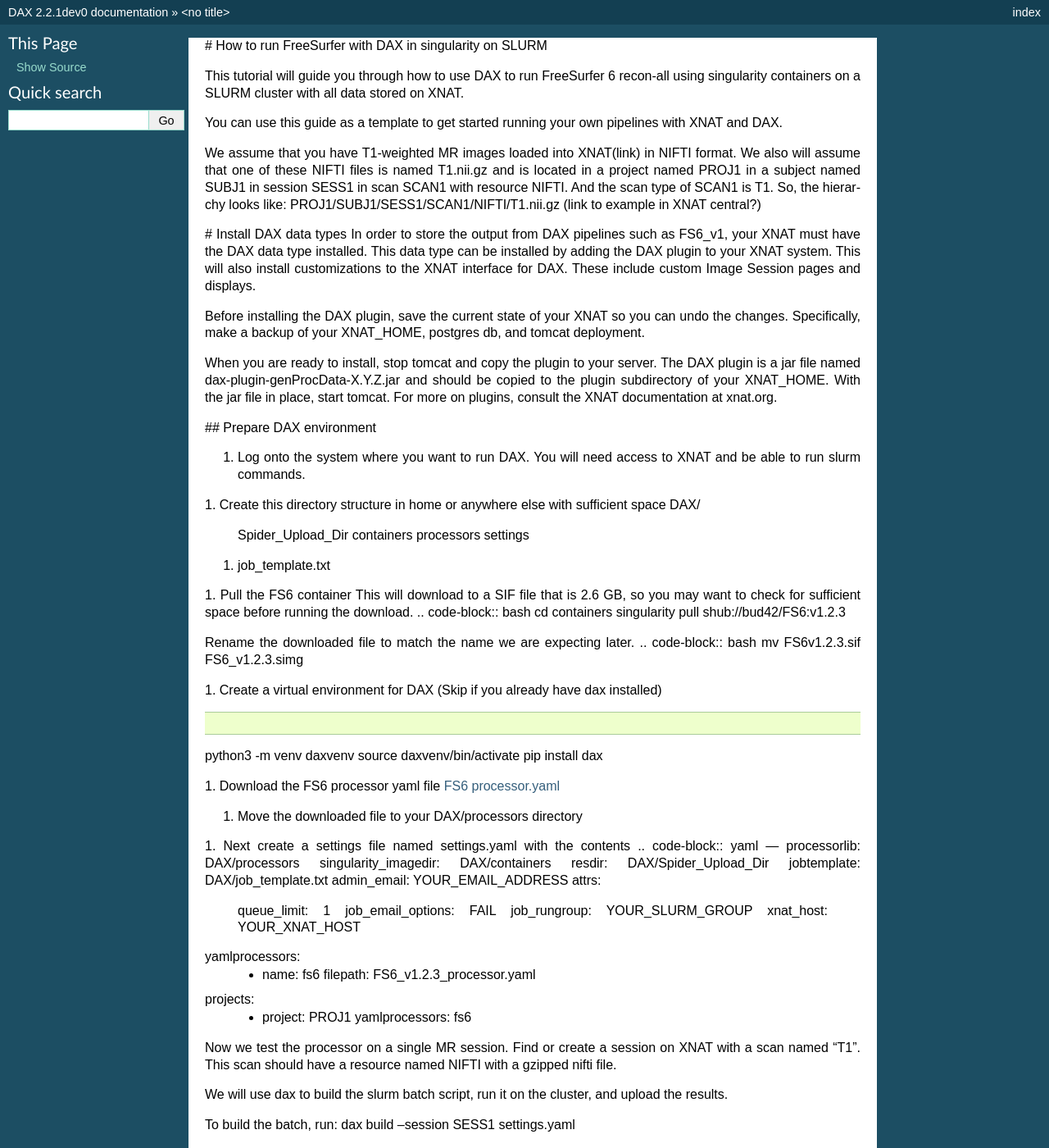
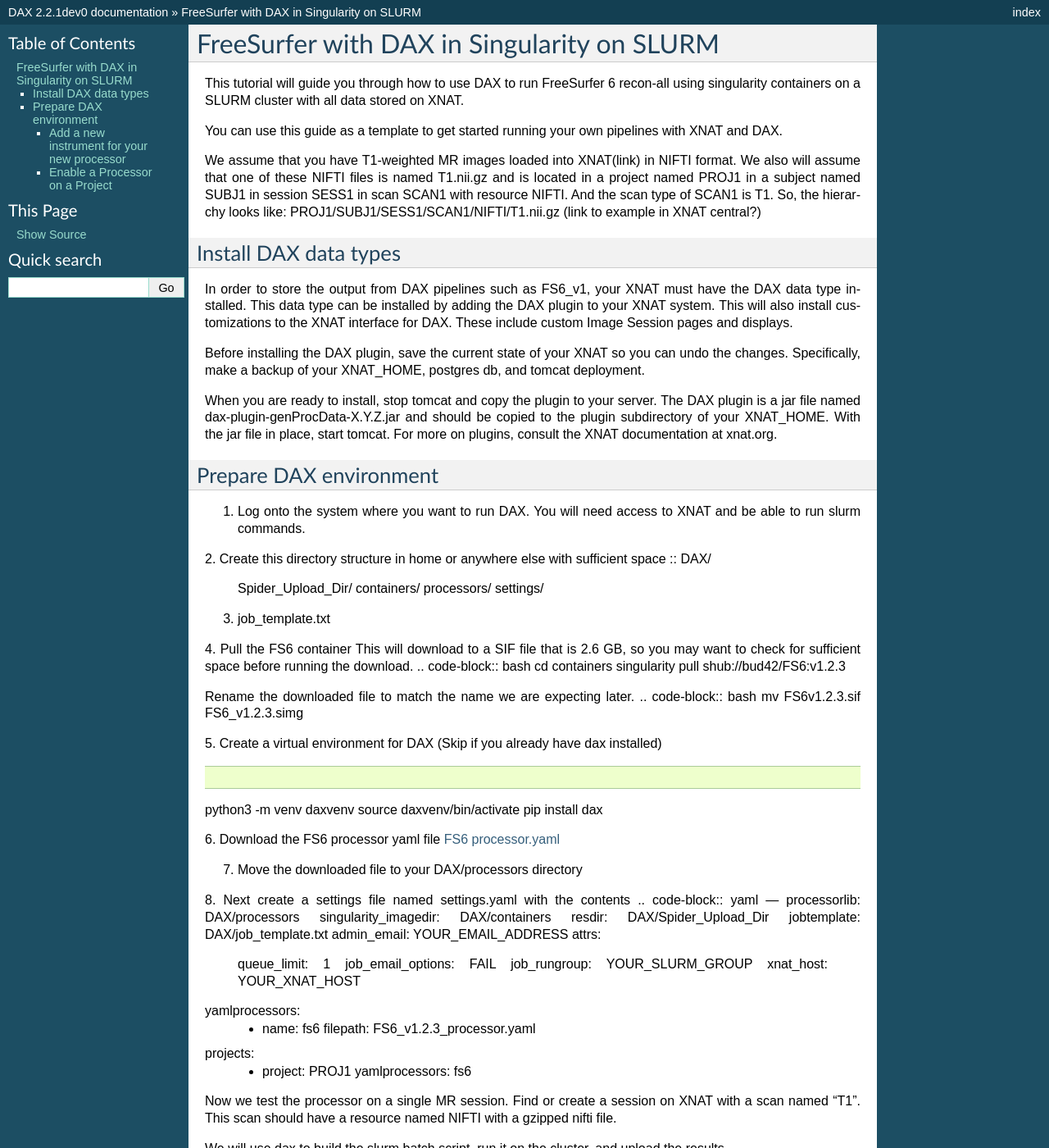
Before and after one commit to VUIIS/dax, a Sphinx documentation site: the page built from docs/howtofs/README.rst, in a window 1280 px wide and 1400 px high. Shown: the whole window at 82% size. Built offline with Sphinx 7.4.7, drawn with Linux system fonts in a browser that asks for light colours; some of the changed text lies outside the part shown.

Commit message:
fix rst formatting

```diff
--- a/docs/howtofs/README.rst
+++ b/docs/howtofs/README.rst
@@ -1,4 +1,6 @@
-# How to run FreeSurfer with DAX in singularity on SLURM
+============================================
+FreeSurfer with DAX in Singularity on SLURM
+============================================
 
 This tutorial will guide you through how to use DAX to run FreeSurfer 6 recon-all using singularity containers on a SLURM cluster with all data stored on XNAT.
 
@@ -7,7 +9,9 @@
 We assume that you have T1-weighted MR images loaded into XNAT(link) in NIFTI format. We also will assume that one of these NIFTI files is named T1.nii.gz and is located in a project named PROJ1 in a subject named SUBJ1 in session SESS1 in scan SCAN1 with resource NIFTI. And the scan type of SCAN1 is T1. So, the hierarchy looks like:
 PROJ1/SUBJ1/SESS1/SCAN1/NIFTI/T1.nii.gz (link to example in XNAT central?)
 
-# Install DAX data types
+######################
+Install DAX data types
+######################
 In order to store the output from DAX pipelines such as FS6_v1, your XNAT must have the DAX data type installed. This data type can be installed by adding the DAX plugin
 to your XNAT system. This will also install customizations to the XNAT interface for DAX. These include custom Image Session pages and displays.
 
@@ -15,20 +19,22 @@
 
 When you are ready to install, stop tomcat and copy the plugin to your server. The DAX plugin is a jar file named dax-plugin-genProcData-X.Y.Z.jar and should be copied to the plugin subdirectory of your XNAT_HOME. With the jar file in place, start tomcat. For more on plugins, consult the XNAT documentation at xnat.org.
 
-## Prepare DAX environment
-
+#######################
+Prepare DAX environment
+#######################
 1. Log onto the system where you want to run DAX. You will need access to XNAT and be able to run slurm commands.
 
-1. Create this directory structure in home or anywhere else with sufficient space
+2. Create this directory structure in home or anywhere else with sufficient space
+::
 DAX/
-	Spider_Upload_Dir
-	containers
-	processors
-	settings
+	Spider_Upload_Dir/
+   	containers/
+   	processors/
+	settings/
 
-1. job_template.txt
+3. job_template.txt
 
-1. Pull the FS6 container
+4. Pull the FS6 container
 This will download to a SIF file that is 2.6 GB, so you may want to check for sufficient space before running the download.
 .. code-block:: bash
 cd containers
@@ -38,7 +44,7 @@
 .. code-block:: bash
 mv FS6v1.2.3.sif FS6_v1.2.3.simg
 
-1. Create a virtual environment for DAX
+5. Create a virtual environment for DAX
 (Skip if you already have dax installed)
 
 .. code-block:: bash
@@ -46,12 +52,12 @@
 source daxvenv/bin/activate
 pip install dax
 
-1. Download the FS6 processor yaml file
+6. Download the FS6 processor yaml file
 `FS6 processor.yaml <https://raw.githubusercontent.com/ccmvumc/dax_processors/f4f65c744da1c147ea328c587f90eb1e575bd0d1/FS6_v1.2.3_processor.yaml>`_
 
-1. Move the downloaded file to your DAX/processors directory
+7. Move the downloaded file to your DAX/processors directory
 
-1. Next create a settings file named settings.yaml with the contents
+8. Next create a settings file named settings.yaml with the contents
 .. code-block:: yaml
 ---
 processorlib: DAX/processors
@@ -77,6 +83,7 @@
 
 
 To build the batch, run:
+.. code-block:: bash
 dax build --session SESS1 settings.yaml
 
 This will create a new assessor on the session and then write a file in your Spider_Upload_Dir in the subdirectory DISKQ/BATCH. The file will be named the same as the assessor that was created.
@@ -84,6 +91,7 @@
 You can check over the file to see if all let's correct. You can also try running the script directly from the command line. When you're ready to launch it on the cluster go to the next step.
 
 To launch the batch, run:
+.. code-block:: bash
 dax launch --session SESS1 settings.yaml
 
 where PROJECT is the label of the project in XNAT that contains the session and
@@ -95,16 +103,18 @@
 It will have to be run at least once after the job fully completes according to SLURM.
 
 To update, run:
+.. code-block:: bash
 dax update settings.yaml
 
 After update has been run on the completed job, we will upload the results to xnat.
 
 To upload, run:
+.. code-block:: bash
 dax upload --project PROJ1
 
 This will upload jobs to XNAT for the project named PROJ1.
 
-After successfully testing, we can configure this processor in the production account.
+After successfully testing, we can configure this processor in a production account.
 
 At Vanderbilt, we maintain a private github repository where we store all of the processor yaml files that we are currently running.
 
@@ -130,8 +140,6 @@
 
 You may eventually have enough processors/projects to manage that you will want to use dax manager. This will require access to a REDCap system where you an create new projects for operational purposes. (More here link.)
 
-For this demo, we will run FreeSurfer 6 recon-all with FS6_v1. So we need the FS6 processor and a settings file.
-
 Now we can "turn on" the processor in our project settings REDCap. But first,
 we need to make a new instrument in REDCap for the new processor.
 
@@ -139,7 +147,9 @@
 General_2021-09-16_2043.zip
 BuildStatus_2021-09-16_2043.zip
 
-1. Add a new instrument for your new processor
+
+Add a new instrument for your new processor
+###########################################
 Open your DAX project settings in REDCap and add an instrument for the processor. The instruments needs two fields, one to specify the processor file and another to optionally provide arguments.
 
 The file name field is labeled "Processor YAML File". The variable name should begin with the processor name and must have the suffix "_file". For example, the FS6
@@ -169,17 +179,13 @@
 1. Click Submit Changes for Review (these changes should be automatically accepted)
 
 
-# Enable a Processor on a Project
+Enable a Processor on a Project
+###############################
 1. Go to DAX Project Settings REDcap project
-1. Click Record Status Dashboard
-1. Click the project
-1. Click the processor to turn on
-1. Change 'Complete?' field to 'Complete' and 'Save & Exit Form'
-
-
-Use the above as a template for testing a new processor. You will need to substitute the processor yaml file and singularity container for those you created for your pipeline. (Link to processors page for help creating a processor yaml.)
-
-You may eventually have enough processors/projects to manage that you will want to use dax manager. This will require access to a REDCap system where you an create new projects for operational purposes. (More here link.)
+2. Click Record Status Dashboard
+3. Click the project
+4. Click the processor to turn on
+5. Change 'Complete?' field to 'Complete' and 'Save & Exit Form'
 
 
 (TODO: how to run dcm2niix in DAX. So users can convert DICOM to NIFTI before running FS6)
```
